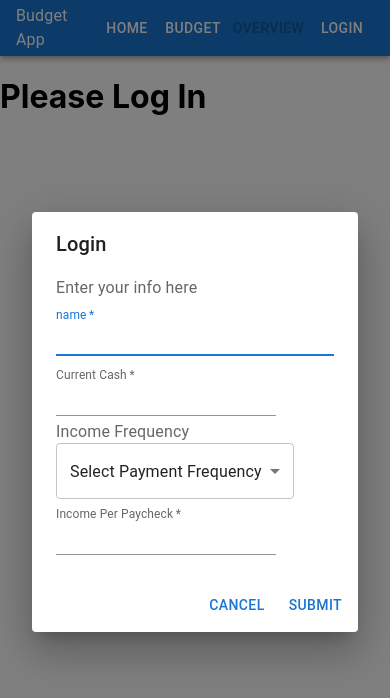
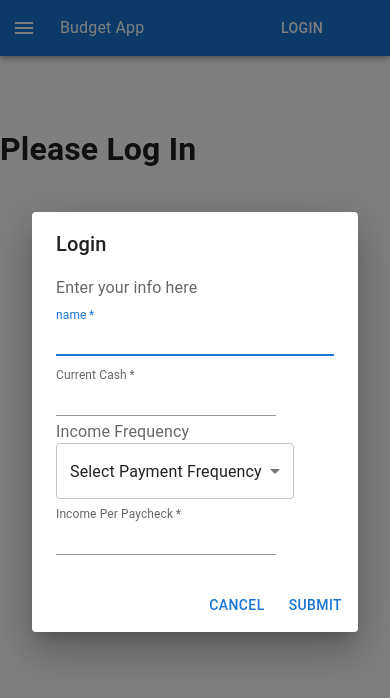
Before and after one commit to NathanR34/MTECH-ReactProject, a React (Create React App) app: page / in a window 390 px wide. Shown: the top 698 px of the page. Built offline with nearby package versions, Linux system fonts and the light colour scheme.

Commit message:
Some Responsiveness
Still need to work on the nav style again+ get the phone nav working

```diff
--- a/src/App.js
+++ b/src/App.js
@@ -67,7 +67,7 @@
 export default function App() {
   const [modalDisplay, setModalDisplay] = useState(false);
   const [isLoggedIn, setIsLoggedIn] = useState(false);
-  const [pageSelect, setPageSelect] = useState("home");
+  const [pageSelect, setPageSelect] = useState("Home");
   const [historyArr, setHistoryArr] = useState([]);
 
   const addTransaction = (newTran) => {
@@ -88,7 +88,7 @@
           setDisplayModal={setModalDisplay}
           setIsLoggedIn={setIsLoggedIn}
         />
-        {pageSelect === "home" ? (
+        {pageSelect === "Home" ? (
           <ExpenseTracker
             key="expensetracker"
             loggedIn={isLoggedIn}
@@ -97,7 +97,7 @@
             addTransaction={addTransaction}
           />
         ) : null}
-        {pageSelect === "budget" ? (
+        {pageSelect === "Budget" ? (
           <BudgetPage key="budgetpage" loggedIn={isLoggedIn} />
         ) : null}
         {/* <DateTime /> */}
--- a/src/components/NavBar.js
+++ b/src/components/NavBar.js
@@ -1,11 +1,11 @@
 import { purple } from "@mui/material/colors";
 import * as React from "react";
-import AppBar from "@mui/material/AppBar";
 import Box from "@mui/material/Box";
 import Toolbar from "@mui/material/Toolbar";
 import Typography from "@mui/material/Typography";
 import PropTypes from "prop-types";
 import Button from "@mui/material/Button";
+import MuiAppBar from "@mui/material/AppBar";
 import Avatar from "@mui/material/Avatar";
 import List from "@mui/material/List";
 import ListItem from "@mui/material/ListItem";
@@ -14,10 +14,64 @@
 import ListItemText from "@mui/material/ListItemText";
 import DialogTitle from "@mui/material/DialogTitle";
 import Dialog from "@mui/material/Dialog";
+import Divider from "@mui/material/Divider";
 import PersonIcon from "@mui/icons-material/Person";
 import AddIcon from "@mui/icons-material/Add";
+import { styled, useTheme } from "@mui/material/styles";
+import Drawer from "@mui/material/Drawer";
+import CssBaseline from "@mui/material/CssBaseline";
+import IconButton from "@mui/material/IconButton";
+import MenuIcon from "@mui/icons-material/Menu";
+import ChevronLeftIcon from "@mui/icons-material/ChevronLeft";
+import ChevronRightIcon from "@mui/icons-material/ChevronRight";
 import { User } from "../App";
 const emails = ["Name One", "Name Two", "Name Three"];
+const drawerWidth = 150;
+
+const Main = styled("main", { shouldForwardProp: (prop) => prop !== "open" })(
+  ({ theme, open }) => ({
+    flexGrow: 1,
+    padding: theme.spacing(3),
+    transition: theme.transitions.create("margin", {
+      easing: theme.transitions.easing.sharp,
+      duration: theme.transitions.duration.leavingScreen,
+    }),
+    marginLeft: `-${drawerWidth}px`,
+    ...(open && {
+      transition: theme.transitions.create("margin", {
+        easing: theme.transitions.easing.easeOut,
+        duration: theme.transitions.duration.enteringScreen,
+      }),
+      marginLeft: 0,
+    }),
+  })
+);
+
+const AppBar = styled(MuiAppBar, {
+  shouldForwardProp: (prop) => prop !== "open",
+})(({ theme, open }) => ({
+  transition: theme.transitions.create(["margin", "width"], {
+    easing: theme.transitions.easing.sharp,
+    duration: theme.transitions.duration.leavingScreen,
+  }),
+  ...(open && {
+    width: `calc(100% - ${drawerWidth}px)`,
+    marginLeft: `${drawerWidth}px`,
+    transition: theme.transitions.create(["margin", "width"], {
+      easing: theme.transitions.easing.easeOut,
+      duration: theme.transitions.duration.enteringScreen,
+    }),
+  }),
+}));
+
+const DrawerHeader = styled("div")(({ theme }) => ({
+  display: "flex",
+  alignItems: "center",
+  padding: theme.spacing(0, 1),
+  // necessary for content to be below app bar
+  ...theme.mixins.toolbar,
+  justifyContent: "flex-end",
+}));
 
 function Navbar(props) {
   const { onClose, selectedValue, open } = props;
@@ -73,6 +127,7 @@
 
 export default function SimpleDialogDemo({ setPageSelect }) {
   const [open, setOpen] = React.useState(false);
+  const [drawerOpen, setDrawerOpen] = React.useState(false);
   const [selectedValue, setSelectedValue] = React.useState(emails[1]);
 
   const handleClickOpen = () => {
@@ -83,42 +138,46 @@
     setOpen(false);
     setSelectedValue(value);
   };
+  const theme = useTheme();
+
+  const handleDrawerOpen = () => {
+    setDrawerOpen(true);
+  };
+
+  const handleDrawerClose = () => {
+    setDrawerOpen(false);
+  };
 
   return (
     <Box sx={{ flexGrow: 1 }}>
-      <AppBar position="static">
+      <CssBaseline />
+      <AppBar position="static" open={drawerOpen}>
         <Toolbar>
-          {" "}
+          <IconButton
+            color="inherit"
+            aria-label="open drawer"
+            onClick={handleDrawerOpen}
+            edge="start"
+            sx={{ mr: 2, ...(drawerOpen && { display: "none" }) }}
+          >
+            <MenuIcon sx={{ display: { xs: "flex", md: "none" } }} />
+          </IconButton>
           <Typography display="block" sx={{ flexGrow: 1 }}>
             Budget App
           </Typography>{" "}
-          {/* <Typography
-            className="button"
-            variant="button"
-            display="block"
-            sx={{ flexGrow: 1 }}
-          >
-            Home
-          </Typography>{" "} */}
+          <Box sx={{ display: { xs: "none", md: "flex" } }}>
             <Button
               color="inherit"
               sx={{ flexGrow: 1 }}
-            onClick={() => setPageSelect("home")}
+              onClick={() => setPageSelect("Home")}
             >
               {" "}
               Home
             </Button>
-          {/* <Typography
-            className="button"
-            variant="button"
-            sx={{ flexGrow: 1 }}
-          >
-            Budget
-          </Typography> */}
             <Button
               color="inherit"
               sx={{ flexGrow: 1 }}
-            onClick={() => setPageSelect("budget")}
+              onClick={() => setPageSelect("Budget")}
             >
               {" "}
               Budget
@@ -127,6 +186,7 @@
               {" "}
               Overview
             </Button>
+          </Box>
           <Button
             color="inherit"
             sx={{ flexGrow: 1 }}
@@ -141,6 +201,44 @@
           />
         </Toolbar>
       </AppBar>
+      <Drawer
+        sx={{
+          width: drawerWidth,
+          flexShrink: 0,
+          "& .MuiDrawer-paper": {
+            width: drawerWidth,
+            boxSizing: "border-box",
+          },
+        }}
+        variant="persistent"
+        anchor="left"
+        open={drawerOpen}
+      >
+        <DrawerHeader>
+          <IconButton onClick={handleDrawerClose}>
+            {theme.direction === "ltr" ? (
+              <ChevronLeftIcon />
+            ) : (
+              <ChevronRightIcon />
+            )}
+          </IconButton>
+        </DrawerHeader>
+        <Divider />
+        <List>
+          {["Home", "Budget", "Overview"].map((text, index) => (
+            <ListItem key={text} disablePadding>
+              <Button
+                color="inherit"
+                sx={{ flexGrow: 1 }}
+                onClick={() => setPageSelect({ text })}
+              >
+                {text}
+              </Button>
+            </ListItem>
+          ))}
+        </List>
+      </Drawer>
+      <Main open={drawerOpen}></Main>
     </Box>
   );
 }
--- a/src/index.css
+++ b/src/index.css
@@ -34,8 +34,10 @@
   justify-content: space-around;
 }
 .expensePaper {
+  margin-bottom: 35px;
   width: 50%;
   height: max-content;
+  min-width: fit-content;
   padding-bottom: 10px;
   position: relative;
   display: flex;
@@ -44,10 +46,12 @@
 }
 .historyPaper {
   width: 20%;
+  min-width: fit-content;
   position: relative;
   left: 10px;
 }
 .spending-history {
+  min-width: fit-content;
   display: flex;
   flex-direction: column;
   align-content: start;
```
Lines whose indentation alone changed are shown as unchanged.
